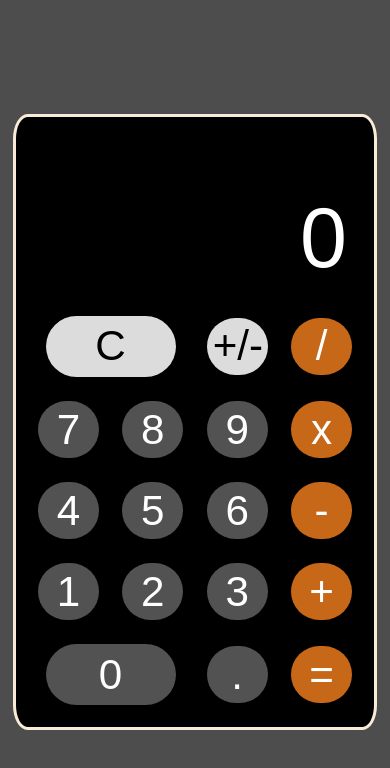
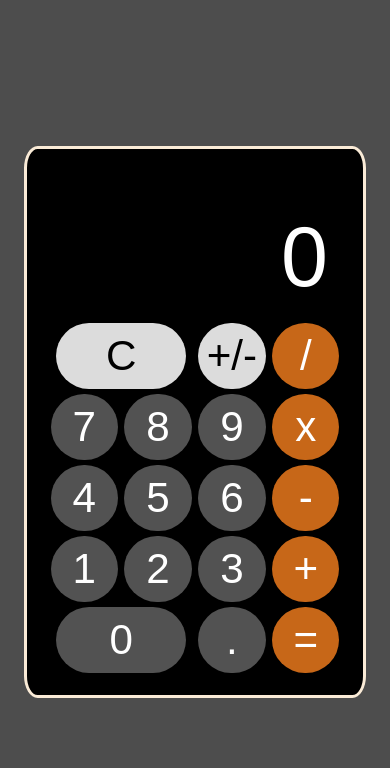
Before and after one commit to ChanceTheDev0/calculator-foundations, a plain HTML site: page index.html in a window 390 px wide. Drawn offline with Linux system fonts and the light colour scheme.

Commit message:
remove media@

```diff
--- a/style.css
+++ b/style.css
@@ -77,34 +77,3 @@ button:hover, .activated {
 .activated {
     filter: brightness(200%);
 }
-
-@media only screen and (max-width: 600px) {
-    div.container {
-        background-color: black;
-        display: flex;
-        flex-direction: column;
-        height: 70vh;
-        width: 40vh;
-        border: solid .2em antiquewhite;
-        border-radius: 4%;
-        padding: 10px;
-    }
-
-    button {
-        border-radius: 50px;
-        height: 6.5vh;
-        width: 5.8vh;
-        background-color: rgb(82, 82, 82);
-        color: white;
-        font-size: 5vh;
-        border: none;
-        transition: 0.4s;
-    }
-
-    .clear, .zero {
-        grid-column: span 2;
-        width: 14vh;
-        height: 7vh;
-    }
-
-}
```
